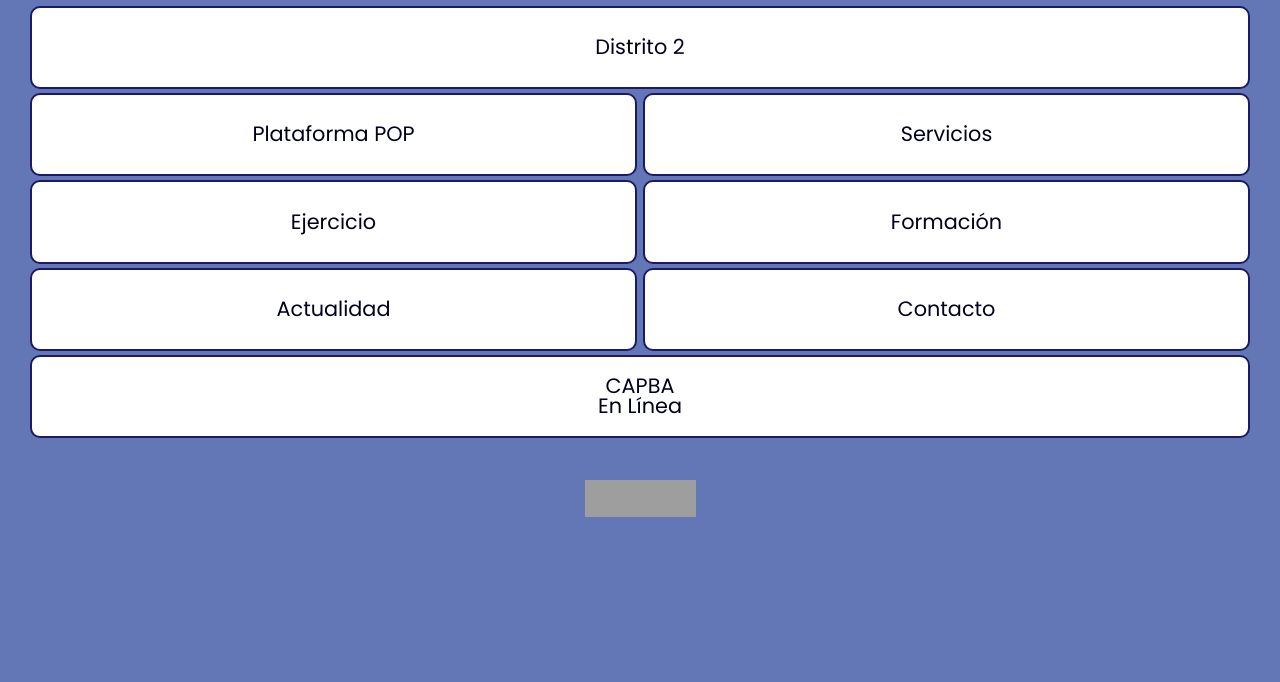
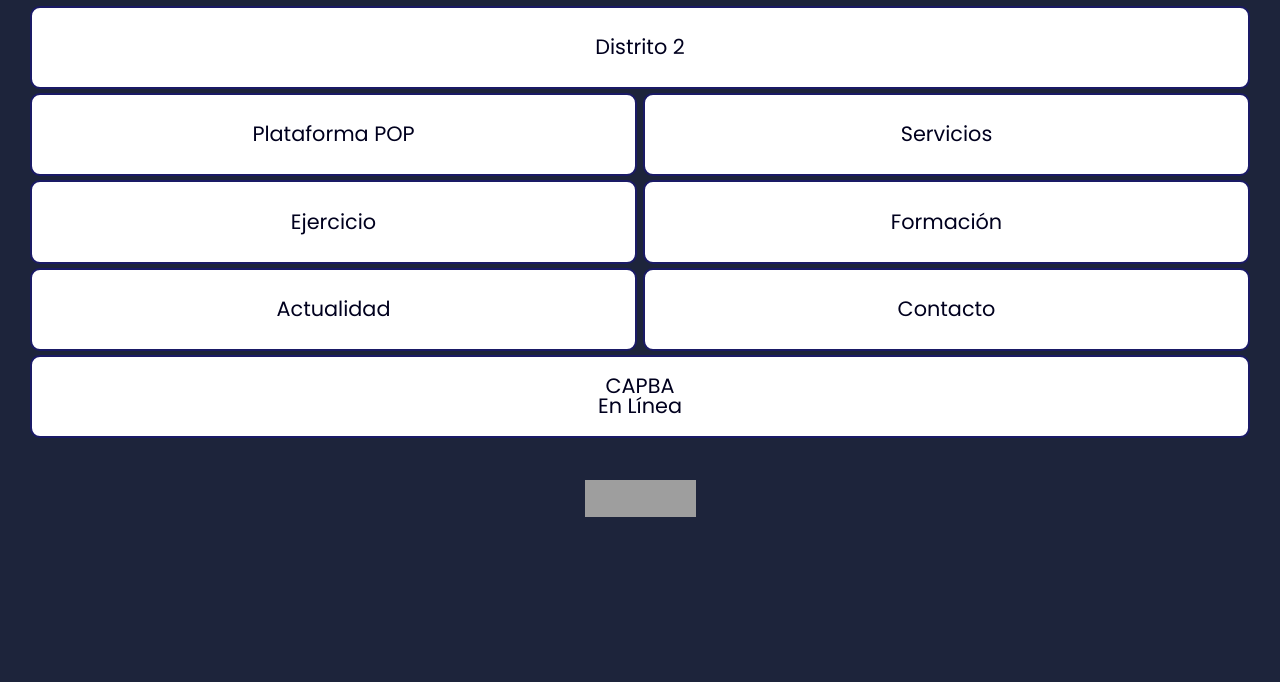
Before and after one commit to ignacioHourquescos/bwebly_app, a plain HTML site: page index.html in a window 1280 px wide. Shown: the part 118-800 px from the top of the page. Drawn offline with Linux system fonts and the light colour scheme; grey boxes are pictures that could not be loaded.

Commit message:
cambio color

```diff
--- a/index.html
+++ b/index.html
@@ -7,7 +7,7 @@
   }
 
   body {
-    background-color: #6376b5;
+    background-color: #1D243B;
     display: flex;
     flex-direction: column;
     justify-content: center;
```
